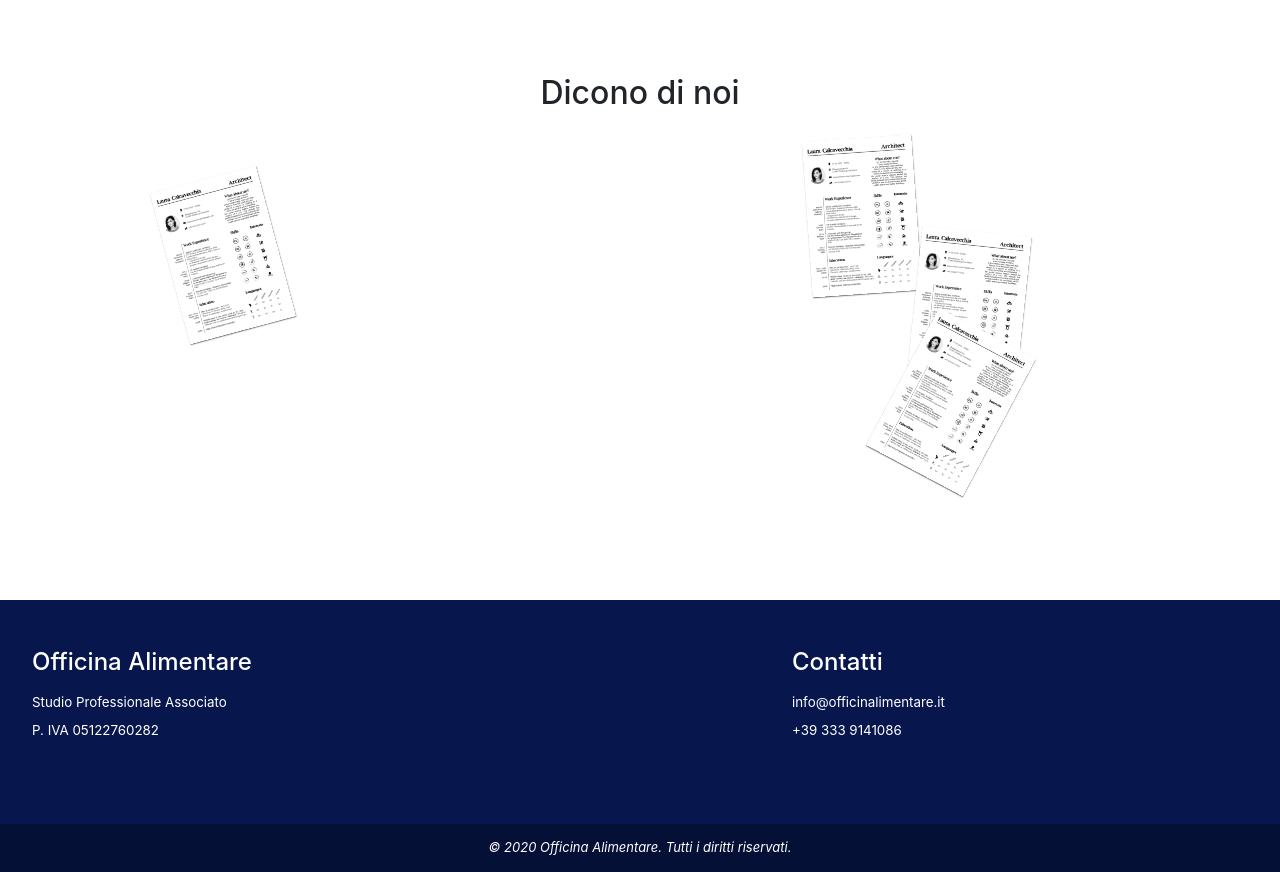
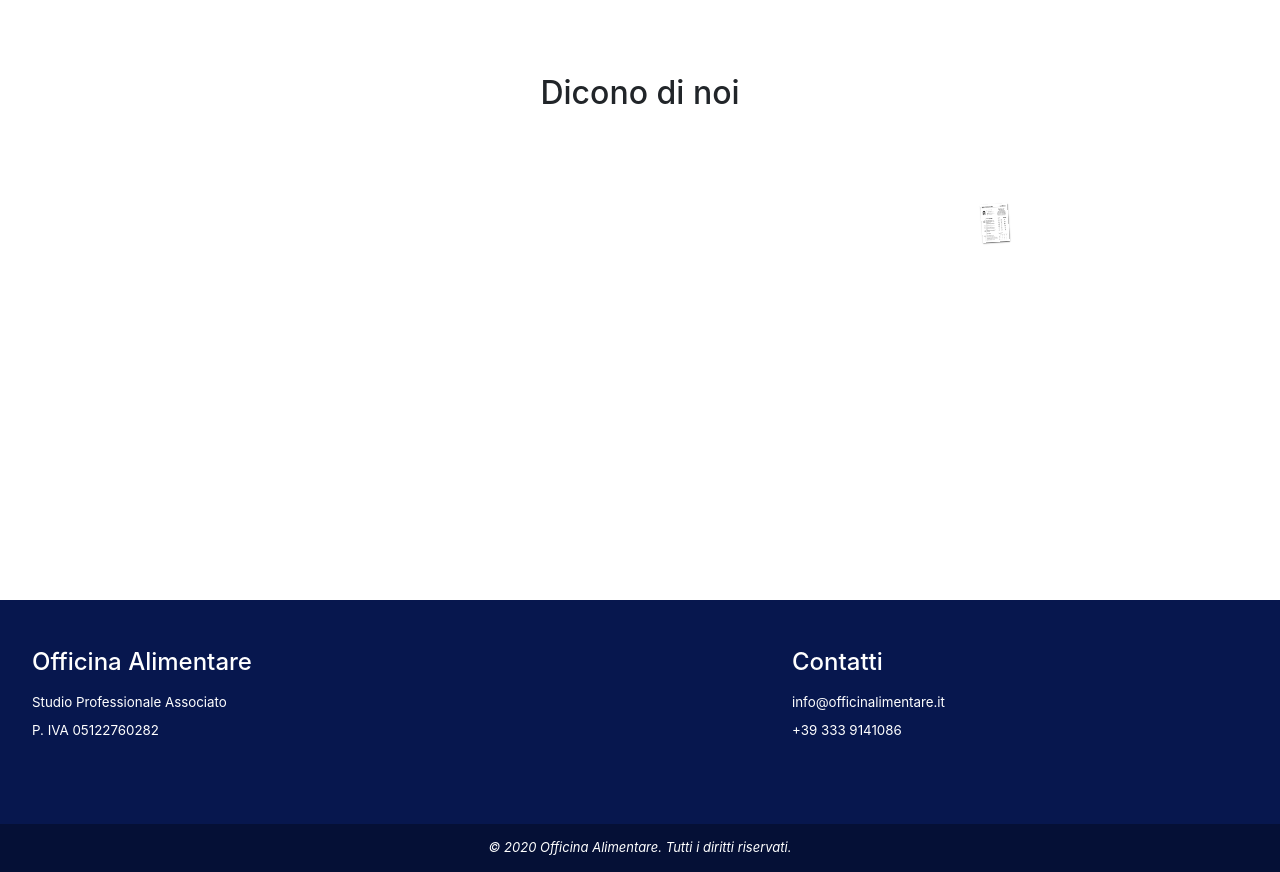
Before and after one commit to francesco086/OfficinaAlimentare-1, a React (Create React App) app: page / in a window 1280 px wide. Shown: the part 3300-4172 px from the top of the page. Built offline with nearby package versions, Linux system fonts and the light colour scheme.

Commit message:
portfolio done

```diff
--- a/src/pages/Home/components/Portfolio.jsx
+++ b/src/pages/Home/components/Portfolio.jsx
@@ -2,34 +2,25 @@ import React from 'react';
 import { useTranslation } from 'react-i18next';
 import PropType from 'prop-types';
 
-const Portfolio = ({ name, x, y, angle }) => {
-  // const initial_transform = `translate(${x}%, ${y}%) rotate(${angle}deg) scale(0.3)`;
-  // const [transform, setTransform] = React.useState(initial_transform)
-  // const [z, setZ] = React.useState(1)
+const names = ["laura"];
 
-  // function hover() {
-  //   setTransform(`translate(${x}%, ${y}%) rotate(0deg) scale(0.4)`);
-  //   setZ(2);
-  // }
-
-  // function leave() {
-  //   setTransform(initial_transform);
-  //   setZ(1);
-  // }
-
-  // onMouseOver={hover} onMouseLeave={leave}
-  return (
-    <img
-      src={`assets/images/portfolio/${"laura"}.png`}
-      alt={name}
+const Portfolio = ({ name, x, y, angle }) => (
+  <a
+    href={`assets/documents/portfolio/${name}.pdf`}
+    target="_blank"
     style={{
       transform: `translate(-50%, -50%) rotate(${angle}deg) scale(0.3)`,
       left: `${x}%`,
       top: `${y}%`
     }}
+  >
+    <img
+      src={`assets/images/portfolio/${name}.png`}
+      alt={name}
     />
+  </a>
 )
-}
+
 
 Portfolio.propTypes = {
   name: PropType.string,
@@ -41,7 +32,6 @@ Portfolio.propTypes = {
 const Component = props => {
   const { t } = useTranslation();
 
-  const names = ['laura1', 'laura2', 'laura3', 'laura4'];
   const properties = [];
 
   function getPosition (times = 0) {
--- a/src/styles/sections/portfolio.scss
+++ b/src/styles/sections/portfolio.scss
@@ -6,7 +6,7 @@ section#portfolio {
     height: 40vh;
     min-height: 200px;
 
-    img {
+    a {
       position: absolute;
       top: 50%;
       left: 50%;
@@ -15,6 +15,11 @@ section#portfolio {
       transition: transform 200ms ease;
       z-index: 1;
 
+      img {
+        width: 100%;
+        height: 100%;
+      }
+
       &:hover {
         transform: translate(-50%, -50%) rotate(0) scale(0.4) !important;
         z-index: 2;
```
Also changed, not shown: 2 other files (tests, documents, lock files or other folders). Lines whose indentation alone changed are shown as unchanged.
